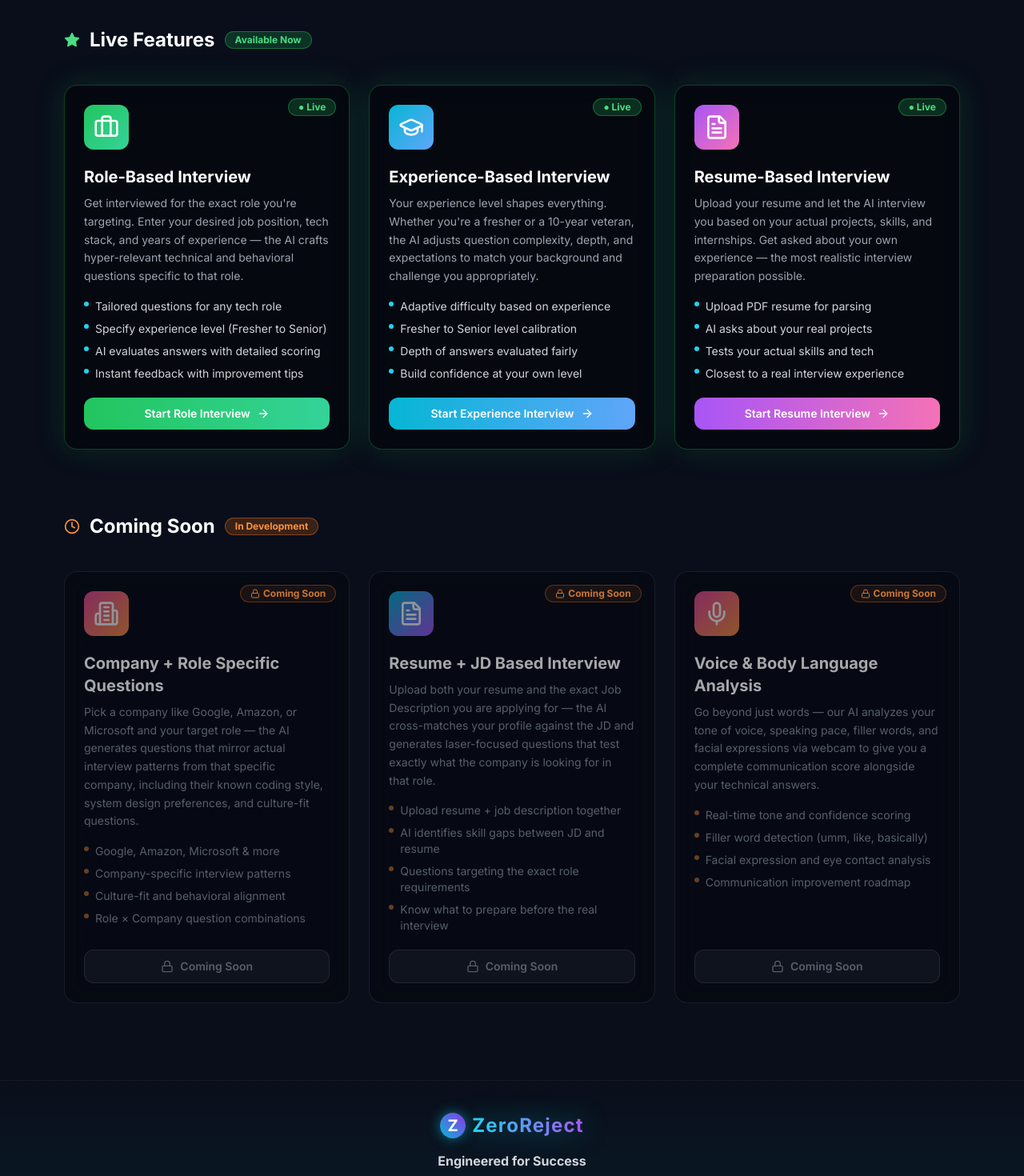
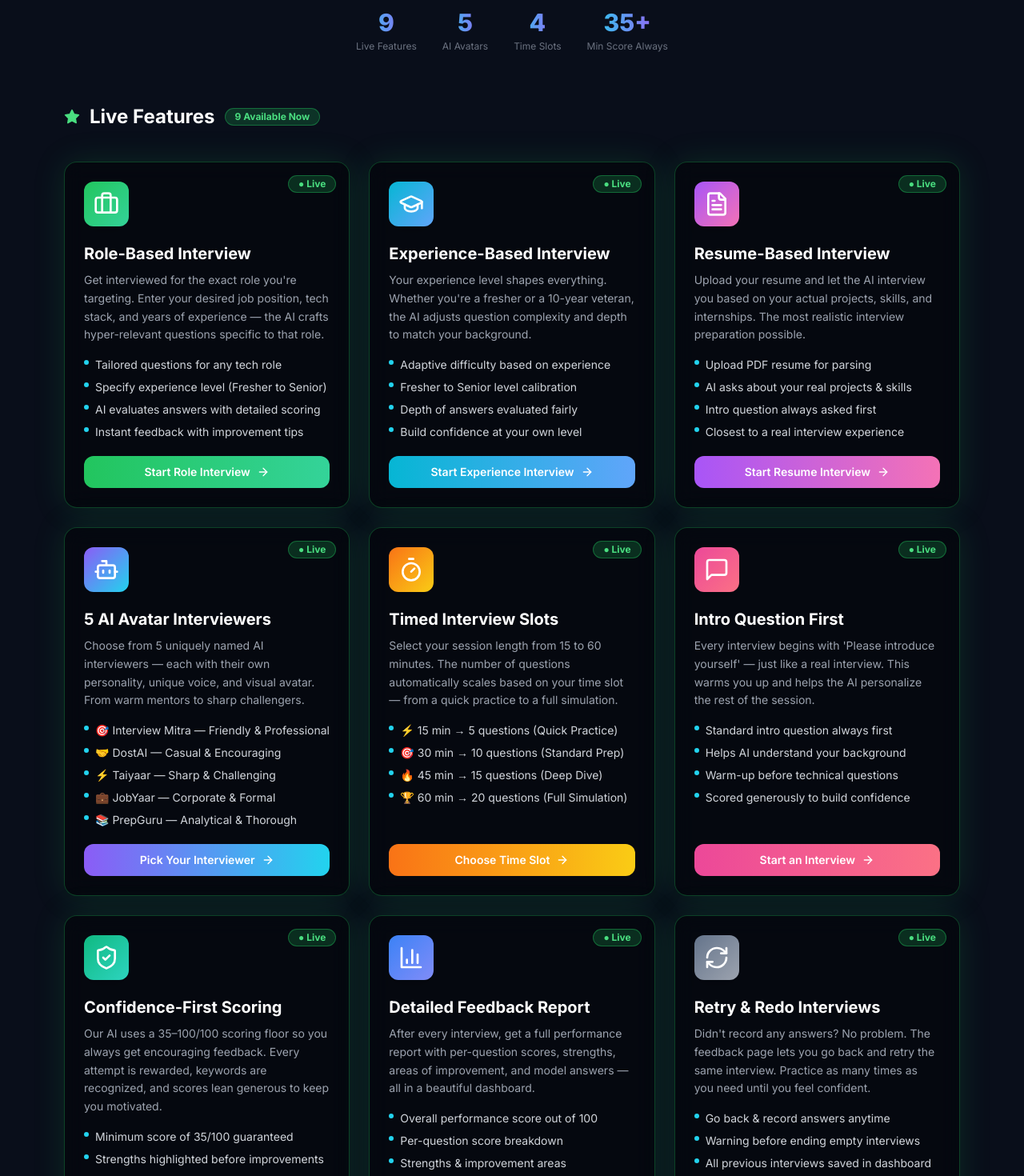
Before and after one commit to Lakshya1726/ZeroReject, a Next.js app: page /features in a window 1280 px wide. Shown: the part 360-1830 px from the top of the page at 80% size. Built offline with nearby package versions, Linux system fonts and the light colour scheme; no server answers.

Commit message:
feat: Update features page with all 9 live features (avatars, time slots, intro Q, scoring, retry)

```diff
--- a/app/features/page.jsx
+++ b/app/features/page.jsx
@@ -12,6 +12,12 @@ import {
   Building2,
   GraduationCap,
   Lock,
+  Bot,
+  Timer,
+  MessageSquare,
+  ShieldCheck,
+  BarChart3,
+  RefreshCw,
 } from "lucide-react";
 
 const activeFeatures = [
@@ -19,7 +25,7 @@ const activeFeatures = [
     icon: <Briefcase className="w-8 h-8" />,
     title: "Role-Based Interview",
     description:
-      "Get interviewed for the exact role you're targeting. Enter your desired job position, tech stack, and years of experience — the AI crafts hyper-relevant technical and behavioral questions specific to that role.",
+      "Get interviewed for the exact role you're targeting. Enter your desired job position, tech stack, and years of experience — the AI crafts hyper-relevant questions specific to that role.",
     badge: "Live",
     badgeColor: "bg-green-500/20 text-green-400 border-green-500/40",
     glowColor: "rgba(34,197,94,0.15)",
@@ -38,7 +44,7 @@ const activeFeatures = [
     icon: <GraduationCap className="w-8 h-8" />,
     title: "Experience-Based Interview",
     description:
-      "Your experience level shapes everything. Whether you're a fresher or a 10-year veteran, the AI adjusts question complexity, depth, and expectations to match your background and challenge you appropriately.",
+      "Your experience level shapes everything. Whether you're a fresher or a 10-year veteran, the AI adjusts question complexity and depth to match your background.",
     badge: "Live",
     badgeColor: "bg-green-500/20 text-green-400 border-green-500/40",
     glowColor: "rgba(34,197,94,0.15)",
@@ -57,20 +63,135 @@ const activeFeatures = [
     icon: <FileText className="w-8 h-8" />,
     title: "Resume-Based Interview",
     description:
-      "Upload your resume and let the AI interview you based on your actual projects, skills, and internships. Get asked about your own experience — the most realistic interview preparation possible.",
+      "Upload your resume and let the AI interview you based on your actual projects, skills, and internships. The most realistic interview preparation possible.",
     badge: "Live",
     badgeColor: "bg-green-500/20 text-green-400 border-green-500/40",
     glowColor: "rgba(34,197,94,0.15)",
     borderColor: "border-green-500/30",
     points: [
       "Upload PDF resume for parsing",
-      "AI asks about your real projects",
-      "Tests your actual skills and tech",
+      "AI asks about your real projects & skills",
+      "Intro question always asked first",
       "Closest to a real interview experience",
     ],
     href: "/dashboard",
     cta: "Start Resume Interview",
     gradient: "from-purple-500 to-pink-400",
+  },
+  {
+    icon: <Bot className="w-8 h-8" />,
+    title: "5 AI Avatar Interviewers",
+    description:
+      "Choose from 5 uniquely named AI interviewers — each with their own personality, unique voice, and visual avatar. From warm mentors to sharp challengers.",
+    badge: "Live",
+    badgeColor: "bg-green-500/20 text-green-400 border-green-500/40",
+    glowColor: "rgba(34,197,94,0.15)",
+    borderColor: "border-green-500/30",
+    points: [
+      "🎯 Interview Mitra — Friendly & Professional",
+      "🤝 DostAI — Casual & Encouraging",
+      "⚡ Taiyaar — Sharp & Challenging",
+      "💼 JobYaar — Corporate & Formal",
+      "📚 PrepGuru — Analytical & Thorough",
+    ],
+    href: "/dashboard",
+    cta: "Pick Your Interviewer",
+    gradient: "from-violet-500 to-cyan-400",
+  },
+  {
+    icon: <Timer className="w-8 h-8" />,
+    title: "Timed Interview Slots",
+    description:
+      "Select your session length from 15 to 60 minutes. The number of questions automatically scales based on your time slot — from a quick practice to a full simulation.",
+    badge: "Live",
+    badgeColor: "bg-green-500/20 text-green-400 border-green-500/40",
+    glowColor: "rgba(34,197,94,0.15)",
+    borderColor: "border-green-500/30",
+    points: [
+      "⚡ 15 min → 5 questions (Quick Practice)",
+      "🎯 30 min → 10 questions (Standard Prep)",
+      "🔥 45 min → 15 questions (Deep Dive)",
+      "🏆 60 min → 20 questions (Full Simulation)",
+    ],
+    href: "/dashboard",
+    cta: "Choose Time Slot",
+    gradient: "from-orange-500 to-yellow-400",
+  },
+  {
+    icon: <MessageSquare className="w-8 h-8" />,
+    title: "Intro Question First",
+    description:
+      "Every interview begins with 'Please introduce yourself' — just like a real interview. This warms you up and helps the AI personalize the rest of the session.",
+    badge: "Live",
+    badgeColor: "bg-green-500/20 text-green-400 border-green-500/40",
+    glowColor: "rgba(34,197,94,0.15)",
+    borderColor: "border-green-500/30",
+    points: [
+      "Standard intro question always first",
+      "Helps AI understand your background",
+      "Warm-up before technical questions",
+      "Scored generously to build confidence",
+    ],
+    href: "/dashboard",
+    cta: "Start an Interview",
+    gradient: "from-pink-500 to-rose-400",
+  },
+  {
+    icon: <ShieldCheck className="w-8 h-8" />,
+    title: "Confidence-First Scoring",
+    description:
+      "Our AI uses a 35–100/100 scoring floor so you always get encouraging feedback. Every attempt is rewarded, keywords are recognized, and scores lean generous to keep you motivated.",
+    badge: "Live",
+    badgeColor: "bg-green-500/20 text-green-400 border-green-500/40",
+    glowColor: "rgba(34,197,94,0.15)",
+    borderColor: "border-green-500/30",
+    points: [
+      "Minimum score of 35/100 guaranteed",
+      "Strengths highlighted before improvements",
+      "Avatar-personalized feedback tone",
+      "Detailed model answers to learn from",
+    ],
+    href: "/dashboard",
+    cta: "See Your Score",
+    gradient: "from-emerald-500 to-teal-400",
+  },
+  {
+    icon: <BarChart3 className="w-8 h-8" />,
+    title: "Detailed Feedback Report",
+    description:
+      "After every interview, get a full performance report with per-question scores, strengths, areas of improvement, and model answers — all in a beautiful dashboard.",
+    badge: "Live",
+    badgeColor: "bg-green-500/20 text-green-400 border-green-500/40",
+    glowColor: "rgba(34,197,94,0.15)",
+    borderColor: "border-green-500/30",
+    points: [
+      "Overall performance score out of 100",
+      "Per-question score breakdown",
+      "Strengths & improvement areas",
+      "Model answer for each question",
+    ],
+    href: "/dashboard",
+    cta: "View Sample Feedback",
+    gradient: "from-blue-500 to-indigo-400",
+  },
+  {
+    icon: <RefreshCw className="w-8 h-8" />,
+    title: "Retry & Redo Interviews",
+    description:
+      "Didn't record any answers? No problem. The feedback page lets you go back and retry the same interview. Practice as many times as you need until you feel confident.",
+    badge: "Live",
+    badgeColor: "bg-green-500/20 text-green-400 border-green-500/40",
+    glowColor: "rgba(34,197,94,0.15)",
+    borderColor: "border-green-500/30",
+    points: [
+      "Go back & record answers anytime",
+      "Warning before ending empty interviews",
+      "All previous interviews saved in dashboard",
+      "Track improvement across sessions",
+    ],
+    href: "/dashboard",
+    cta: "Go to Dashboard",
+    gradient: "from-slate-500 to-gray-400",
   },
 ];
 
@@ -79,7 +200,7 @@ const comingSoonFeatures = [
     icon: <Building2 className="w-8 h-8" />,
     title: "Company + Role Specific Questions",
     description:
-      "Pick a company like Google, Amazon, or Microsoft and your target role — the AI generates questions that mirror actual interview patterns from that specific company, including their known coding style, system design preferences, and culture-fit questions.",
+      "Pick a company like Google, Amazon, or Microsoft and your target role — the AI generates questions that mirror actual interview patterns from that specific company.",
     points: [
       "Google, Amazon, Microsoft & more",
       "Company-specific interview patterns",
@@ -92,11 +213,11 @@ const comingSoonFeatures = [
     icon: <FileText className="w-8 h-8" />,
     title: "Resume + JD Based Interview",
     description:
-      "Upload both your resume and the exact Job Description you are applying for — the AI cross-matches your profile against the JD and generates laser-focused questions that test exactly what the company is looking for in that role.",
+      "Upload both your resume and the exact Job Description — the AI cross-matches your profile against the JD and generates laser-focused questions targeting the exact role requirements.",
     points: [
       "Upload resume + job description together",
-      "AI identifies skill gaps between JD and resume",
-      "Questions targeting the exact role requirements",
+      "AI identifies skill gaps between JD & resume",
+      "Questions targeting exact role requirements",
       "Know what to prepare before the real interview",
     ],
     gradient: "from-cyan-500 to-purple-500",
@@ -105,7 +226,7 @@ const comingSoonFeatures = [
     icon: <Mic className="w-8 h-8" />,
     title: "Voice & Body Language Analysis",
     description:
-      "Go beyond just words — our AI analyzes your tone of voice, speaking pace, filler words, and facial expressions via webcam to give you a complete communication score alongside your technical answers.",
+      "Go beyond words — our AI will analyze your tone of voice, speaking pace, filler words, and facial expressions via webcam to give you a complete communication score.",
     points: [
       "Real-time tone and confidence scoring",
       "Filler word detection (umm, like, basically)",
@@ -141,9 +262,26 @@ export default function FeaturesPage() {
           </span>
         </h1>
         <p className="text-gray-400 text-lg max-w-2xl mx-auto px-4">
-          From role-based AI interviews to resume-powered sessions — everything
-          you need to land your dream job with confidence.
+          From AI avatar interviewers to timed sessions, resume parsing, and
+          confidence-first scoring — everything you need to land your dream job.
         </p>
+
+        {/* Stats bar */}
+        <div className="flex flex-wrap justify-center gap-8 mt-10">
+          {[
+            { value: "9", label: "Live Features" },
+            { value: "5", label: "AI Avatars" },
+            { value: "4", label: "Time Slots" },
+            { value: "35+", label: "Min Score Always" },
+          ].map((stat, i) => (
+            <div key={i} className="text-center">
+              <div className="text-3xl font-extrabold text-transparent bg-clip-text bg-gradient-to-r from-cyan-400 to-purple-500">
+                {stat.value}
+              </div>
+              <div className="text-xs text-gray-500 mt-1">{stat.label}</div>
+            </div>
+          ))}
+        </div>
       </section>
 
       {/* Active Features */}
@@ -152,7 +290,7 @@ export default function FeaturesPage() {
           <Star className="w-5 h-5 text-green-400" fill="currentColor" />
           <h2 className="text-2xl font-bold text-white">Live Features</h2>
           <span className="px-3 py-0.5 rounded-full bg-green-500/20 border border-green-500/40 text-green-400 text-xs font-bold">
-            Available Now
+            9 Available Now
           </span>
         </div>
 
```
